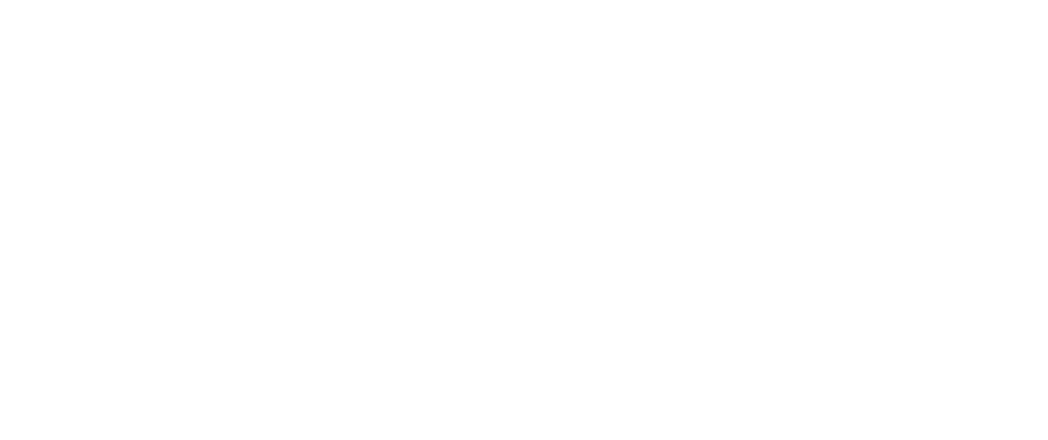
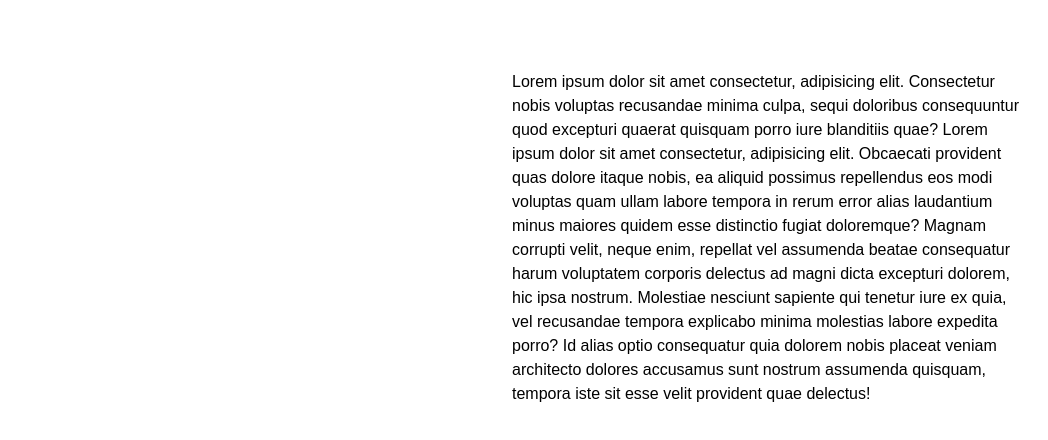
Before and after one commit to zaidsidd360/sneakers, a React (Create React App) app: page / in a window 1280 px wide. Shown: the part 190-630 px from the top of the page, without its empty margins (128-1176 px from the left). Built offline with nearby package versions, Linux system fonts and the light colour scheme.

Commit message:
Added spline component

```diff
--- a/package.json
+++ b/package.json
@@ -3,6 +3,8 @@
   "version": "0.1.0",
   "private": true,
   "dependencies": {
+    "@splinetool/react-spline": "^2.2.2",
+    "@splinetool/runtime": "^0.9.106",
     "react": "^18.2.0",
     "react-dom": "^18.2.0",
     "react-scripts": "^5.0.1"
--- a/src/components/Cart.jsx
+++ b/src/components/Cart.jsx
@@ -2,11 +2,11 @@ import React from "react";
 
 const Cart = () => {
   return (
-    <div className="rounded-xl shadow-xl h-[300px] w-[400px] bg-white">
-      <div className="flex justify-start items-center w-full h-[25%] border-b-2">
+    <div className="rounded-xl shadow-2xl h-[300px] w-[400px] bg-white">
+      <div className="pl-8 flex justify-start items-center w-full h-[25%] border-b-2 font-bold text-base">
         Cart
       </div>
-      <div className="flex justify-center w-full h-[75%]">
+      <div className="flex justify-center items-center w-full h-[75%]">
         {"Your cart is empty."}
       </div>
     </div>
--- /dev/null
+++ b/src/components/Details.jsx
@@ -0,0 +1,23 @@
+import React from "react";
+
+const Details = () => {
+  return (
+    <div>
+      Lorem ipsum dolor sit amet consectetur, adipisicing elit. Consectetur
+      nobis voluptas recusandae minima culpa, sequi doloribus consequuntur quod
+      excepturi quaerat quisquam porro iure blanditiis quae? Lorem ipsum dolor
+      sit amet consectetur, adipisicing elit. Obcaecati provident quas dolore
+      itaque nobis, ea aliquid possimus repellendus eos modi voluptas quam ullam
+      labore tempora in rerum error alias laudantium minus maiores quidem esse
+      distinctio fugiat doloremque? Magnam corrupti velit, neque enim, repellat
+      vel assumenda beatae consequatur harum voluptatem corporis delectus ad
+      magni dicta excepturi dolorem, hic ipsa nostrum. Molestiae nesciunt
+      sapiente qui tenetur iure ex quia, vel recusandae tempora explicabo minima
+      molestias labore expedita porro? Id alias optio consequatur quia dolorem
+      nobis placeat veniam architecto dolores accusamus sunt nostrum assumenda
+      quisquam, tempora iste sit esse velit provident quae delectus!
+    </div>
+  );
+};
+
+export default Details;
--- /dev/null
+++ b/src/components/HeroSection.jsx
@@ -0,0 +1,18 @@
+import React from "react";
+import SplineComponent from "./SplineComponent";
+import Details from "./Details";
+
+const HeroSection = () => {
+  return (
+    <div className="flex w-full justify-center items-center">
+      <div className="w-[40vw] h-[80vh]">
+        <SplineComponent />
+      </div>
+      <div className="w-[40vw]">
+        <Details />
+      </div>
+    </div>
+  );
+};
+
+export default HeroSection;
--- a/src/components/Navbar.jsx
+++ b/src/components/Navbar.jsx
@@ -21,7 +21,7 @@ const Navbar = () => {
           className={
             cartOpen
               ? "absolute top-24 -right-32 duration-300 ease-in-out"
-              : "absolute -top-[900px] -right-32 duration-200"
+              : "absolute -top-[900px] -right-32 duration-300"
           }
         >
           <Cart />
--- /dev/null
+++ b/src/components/SplineComponent.jsx
@@ -0,0 +1,10 @@
+import React from "react";
+import Spline from "@splinetool/react-spline";
+
+const SplineComponent = () => {
+  return (
+    <Spline scene="https://prod.spline.design/qRiCG8INnQwngVOk/scene.splinecode" />
+  );
+};
+
+export default SplineComponent;
--- a/src/index.css
+++ b/src/index.css
@@ -28,5 +28,5 @@ body {
 .navli:hover {
   cursor: pointer;
   color: rgb(107 114 128);
-  border-bottom: 4px solid rgb(251 146 60);
+  border-bottom: 4px solid #922525;
 }
--- a/src/routes/Home.jsx
+++ b/src/routes/Home.jsx
@@ -1,10 +1,12 @@
 import React from "react";
+import HeroSection from "../components/HeroSection";
 import Navbar from "../components/Navbar";
 
 function Home() {
   return (
     <div>
       <Navbar />
+      <HeroSection />
     </div>
   );
 }
```
Also changed, not shown: 1 other file (tests, documents, lock files or other folders).
